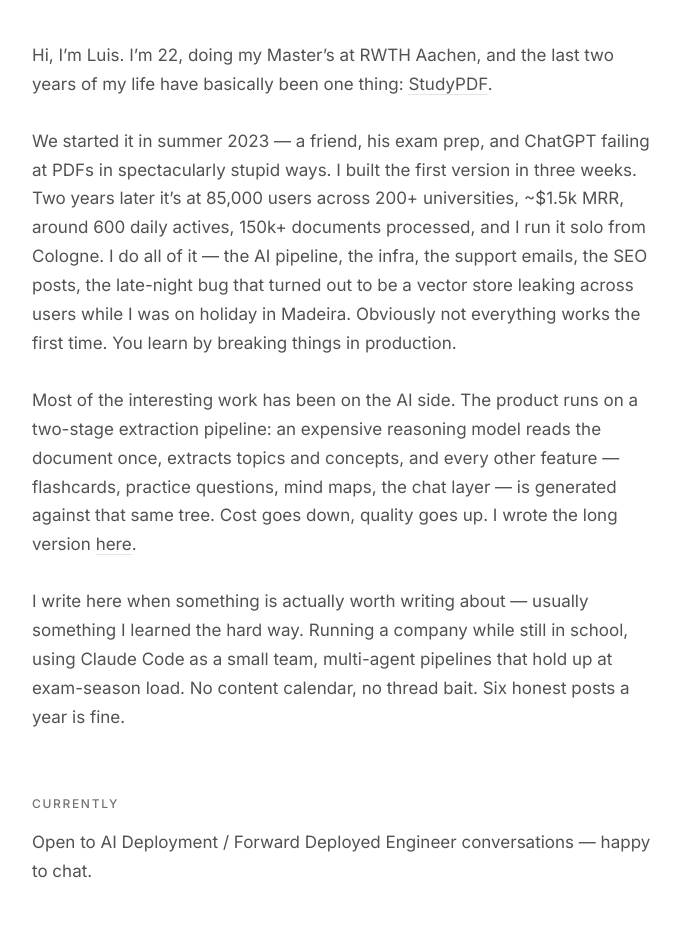
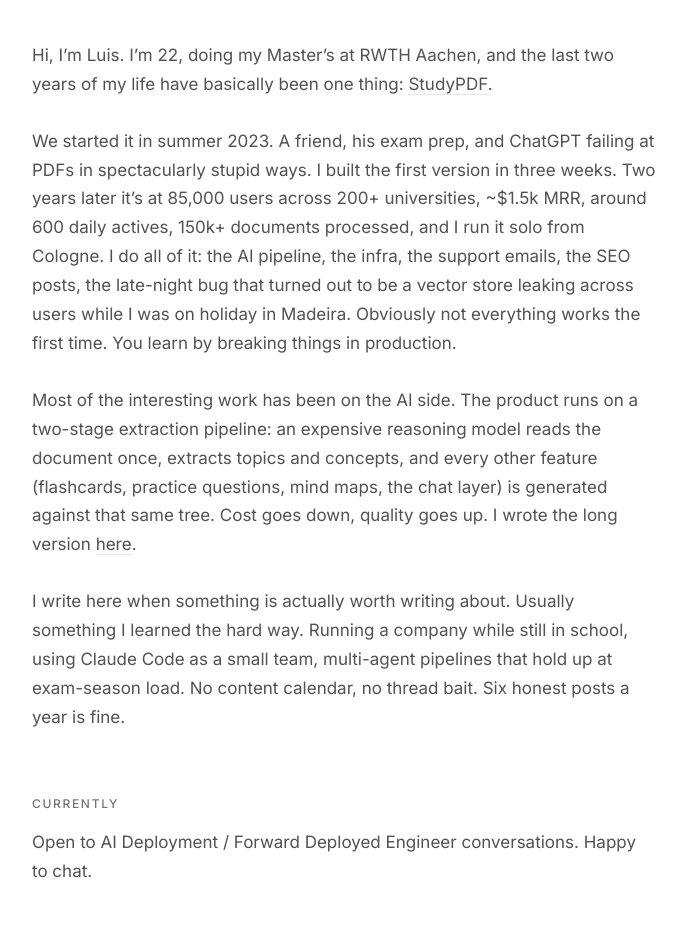
Before and after one commit to luishenrich/luishenrich-com, a Next.js app: page /about in a window 1280 px wide. Shown: the part 480-1430 px from the top of the page, without its empty margins (296-982 px from the left). Built offline with nearby package versions, Linux system fonts and the light colour scheme.

Commit message:
Strip em-dashes from all prose
Replaced — with period, comma, colon, or parens depending on
context. Title separators use · instead. Same edit pass for
the two external GitHub-profile docs in ../.

```diff
--- a/app/about/opengraph-image.tsx
+++ b/app/about/opengraph-image.tsx
@@ -1,7 +1,7 @@
 import { ogContentType, ogSize, renderOgImage } from "@/lib/og";
 
 export const runtime = "edge";
-export const alt = "About — Luis Henrich-Bandis";
+export const alt = "About · Luis Henrich-Bandis";
 export const size = ogSize;
 export const contentType = ogContentType;
 
--- a/app/about/page.tsx
+++ b/app/about/page.tsx
@@ -5,7 +5,7 @@
 export const metadata: Metadata = {
   title: "About",
   description:
-    "Luis Henrich-Bandis — 22, solo founder of StudyPDF (85,000 users), Master's student at RWTH Aachen.",
+    "Luis Henrich-Bandis. 22, solo founder of StudyPDF (85,000 users), Master's student at RWTH Aachen.",
 };
 
 export default function About() {
@@ -46,23 +46,22 @@
           .
         </p>
         <p className="text-text-secondary">
-          We started it in summer 2023 — a friend, his exam prep, and ChatGPT
+          We started it in summer 2023. A friend, his exam prep, and ChatGPT
           failing at PDFs in spectacularly stupid ways. I built the first
           version in three weeks. Two years later it&rsquo;s at 85,000 users
           across 200+ universities, ~$1.5k MRR, around 600 daily actives, 150k+
-          documents processed, and I run it solo from Cologne. I do all of it
-          — the AI pipeline, the infra, the support emails, the SEO posts,
-          the late-night bug that turned out to be a vector store leaking
-          across users while I was on holiday in Madeira. Obviously not
-          everything works the first time. You learn by breaking things in
-          production.
+          documents processed, and I run it solo from Cologne. I do all of it:
+          the AI pipeline, the infra, the support emails, the SEO posts, the
+          late-night bug that turned out to be a vector store leaking across
+          users while I was on holiday in Madeira. Obviously not everything
+          works the first time. You learn by breaking things in production.
         </p>
         <p className="text-text-secondary">
           Most of the interesting work has been on the AI side. The product
           runs on a two-stage extraction pipeline: an expensive reasoning
           model reads the document once, extracts topics and concepts, and
-          every other feature — flashcards, practice questions, mind maps,
-          the chat layer — is generated against that same tree. Cost goes
+          every other feature (flashcards, practice questions, mind maps,
+          the chat layer) is generated against that same tree. Cost goes
           down, quality goes up. I wrote the long version{" "}
           <Link
             href="/blog/85k-users-solo"
@@ -73,8 +72,8 @@
           .
         </p>
         <p className="text-text-secondary">
-          I write here when something is actually worth writing about —
-          usually something I learned the hard way. Running a company while
+          I write here when something is actually worth writing about.
+          Usually something I learned the hard way. Running a company while
           still in school, using Claude Code as a small team, multi-agent
           pipelines that hold up at exam-season load. No content calendar, no
           thread bait. Six honest posts a year is fine.
@@ -86,8 +85,8 @@
           Currently
         </h2>
         <p className="text-text-secondary">
-          Open to AI Deployment / Forward Deployed Engineer conversations —
-          happy to chat.
+          Open to AI Deployment / Forward Deployed Engineer conversations.
+          Happy to chat.
         </p>
       </section>
 
--- a/app/blog/opengraph-image.tsx
+++ b/app/blog/opengraph-image.tsx
@@ -1,7 +1,7 @@
 import { ogContentType, ogSize, renderOgImage } from "@/lib/og";
 
 export const runtime = "edge";
-export const alt = "Writing — Luis Henrich-Bandis";
+export const alt = "Writing · Luis Henrich-Bandis";
 export const size = ogSize;
 export const contentType = ogContentType;
 
--- a/app/layout.tsx
+++ b/app/layout.tsx
@@ -22,7 +22,7 @@
   metadataBase: new URL("https://luishenrich.com"),
   title: {
     default: "Luis Henrich-Bandis",
-    template: "%s — Luis Henrich-Bandis",
+    template: "%s · Luis Henrich-Bandis",
   },
   description:
     "Solo founder of StudyPDF. Master's student at RWTH Aachen. Notes on building products, engineering, and machine learning.",
--- a/app/page.tsx
+++ b/app/page.tsx
@@ -56,12 +56,12 @@
           >
             StudyPDF
           </a>{" "}
-          alone from Cologne — 85,000 users, $1.5k MRR, 200+ universities,
+          alone from Cologne. 85,000 users, $1.5k MRR, 200+ universities,
           one engineer.
         </p>
         <p className="text-text-secondary mt-8">
-          I write here when something&rsquo;s actually worth writing about —
-          solo founding, applied AI, what Claude Code can and can&rsquo;t do.
+          I write here when something&rsquo;s actually worth writing about.
+          Solo founding, applied AI, what Claude Code can and can&rsquo;t do.
           Usually something I learned the hard way.
         </p>
       </section>
--- a/app/work/opengraph-image.tsx
+++ b/app/work/opengraph-image.tsx
@@ -1,7 +1,7 @@
 import { ogContentType, ogSize, renderOgImage } from "@/lib/og";
 
 export const runtime = "edge";
-export const alt = "Work — Luis Henrich-Bandis";
+export const alt = "Work · Luis Henrich-Bandis";
 export const size = ogSize;
 export const contentType = ogContentType;
 
--- a/app/work/page.tsx
+++ b/app/work/page.tsx
@@ -87,7 +87,7 @@
               <span className="text-text-primary">topics</span>, and within
               each topic, the{" "}
               <span className="text-text-primary">concepts</span> that are
-              discussed, applied, or explained — each tied back to the source
+              discussed, applied, or explained, each tied back to the source
               page. Every downstream feature (flashcards, practice exams, mind
               maps, chat) is generated against that same tree, using
               embeddings of the relevant concept chunks for retrieval. The
@@ -128,10 +128,10 @@
               My role
             </h3>
             <p className="text-text-secondary">
-              Solo. I built and run all of it — the AI pipeline, the backend,
+              Solo. I built and run all of it. The AI pipeline, the backend,
               the database, storage, auth, the growth side, the support
               inbox. Between March and December 2025, Moritz Kindler was
-              co-founder and ran the UI/UX and brand work — what you see in
+              co-founder and ran the UI/UX and brand work. What you see in
               the product today is largely his visual identity. We ended
               things cleanly when the logistics stopped working, and
               I&rsquo;ve been running it alone again since January 2026.
```
Also changed, not shown: content/blog/85k-users-solo.mdx (+14 -14 lines).
